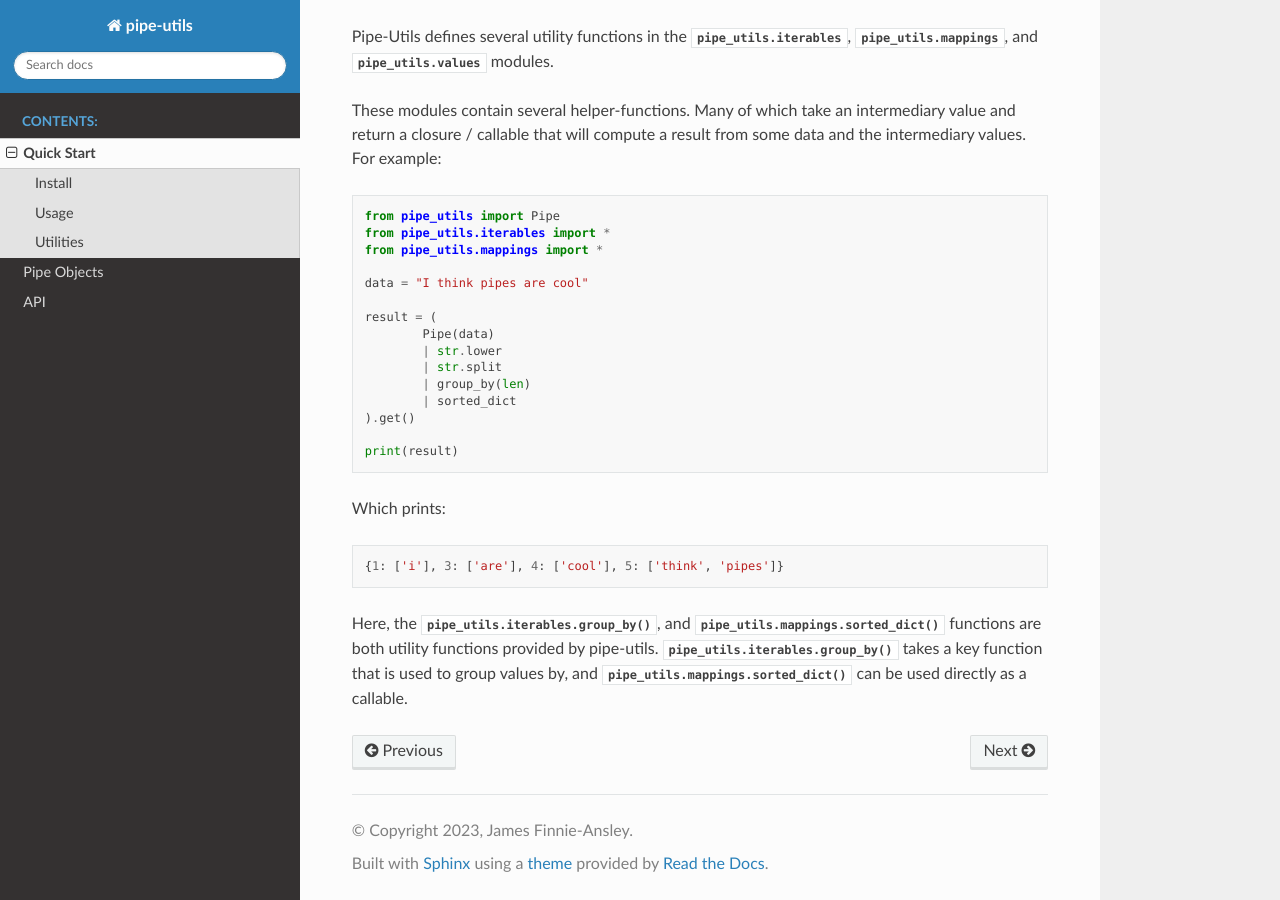
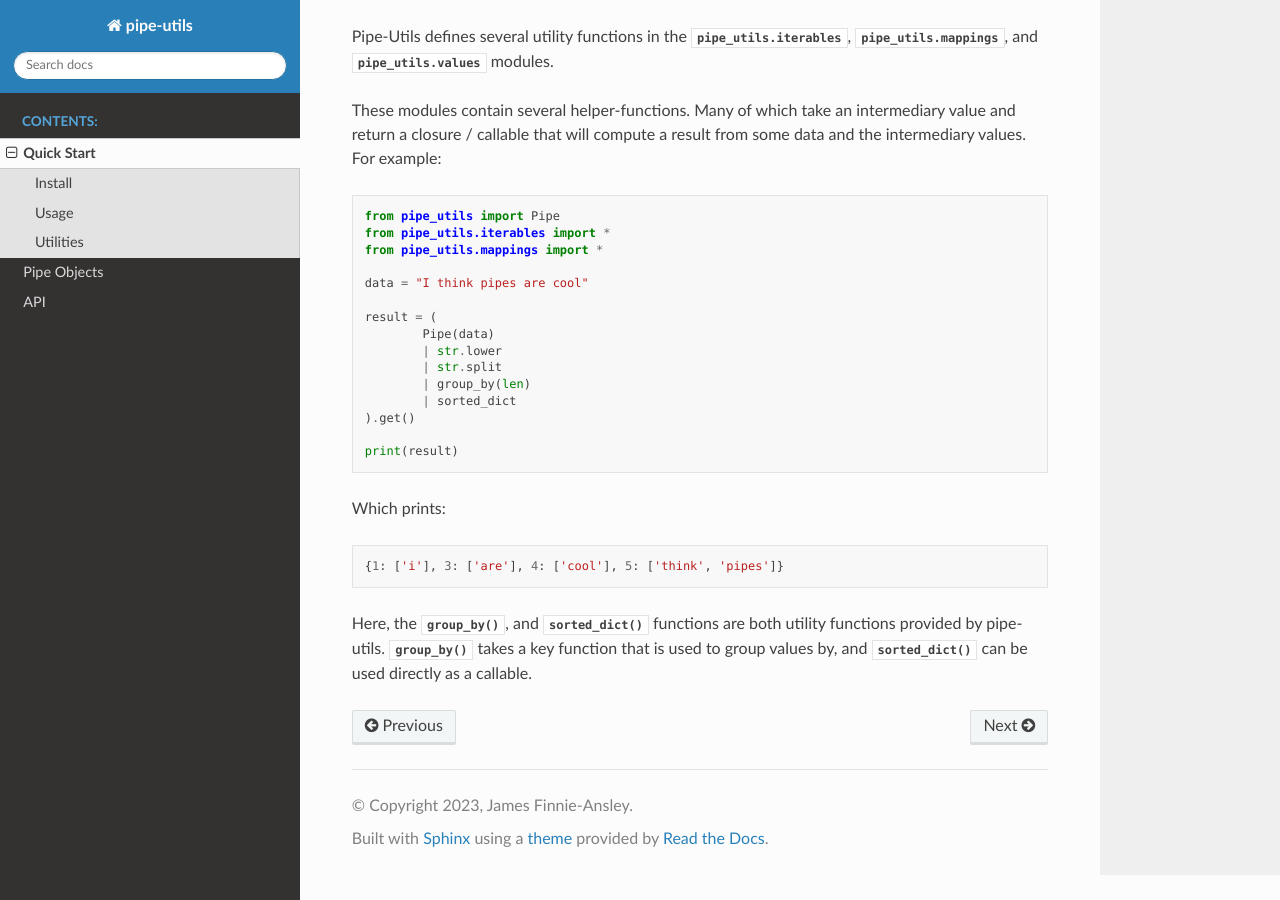
Before and after one commit to James-Ansley/pipe-utils, a Sphinx documentation site: the page built from docs/source/quickstart.rst, in a window 1280 px wide and 900 px high, scrolled down 1123 px. Built offline with Sphinx 7.4.7 and the Read the Docs theme 2.0.0, drawn with Linux system fonts in a browser that asks for light colours.

Commit message:
Update quickstart.rst

```diff
--- a/docs/source/quickstart.rst
+++ b/docs/source/quickstart.rst
@@ -72,5 +72,5 @@ Which prints::
 
     {1: ['i'], 3: ['are'], 4: ['cool'], 5: ['think', 'pipes']}
 
-Here, the :func:`pipe_utils.iterables.group_by`, and :func:`pipe_utils.mappings.sorted_dict` functions are both utility functions provided by pipe-utils.
-:func:`pipe_utils.iterables.group_by` takes a key function that is used to group values by, and :func:`pipe_utils.mappings.sorted_dict` can be used directly as a callable.
+Here, the :func:`~pipe_utils.iterables.group_by`, and :func:`~pipe_utils.mappings.sorted_dict` functions are both utility functions provided by pipe-utils.
+:func:`~pipe_utils.iterables.group_by` takes a key function that is used to group values by, and :func:`~pipe_utils.mappings.sorted_dict` can be used directly as a callable.
```
